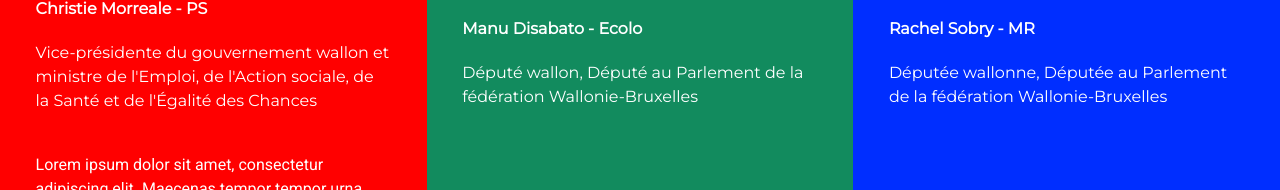
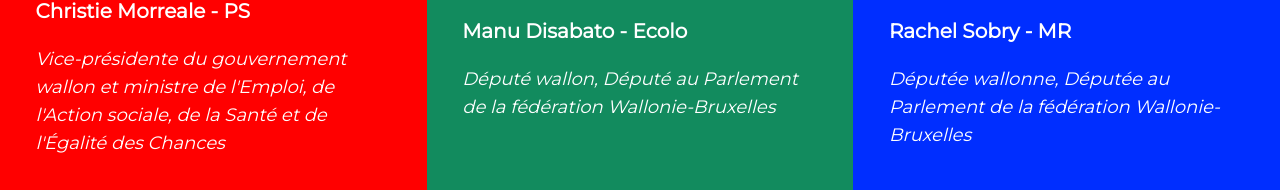
Before and after one commit to anthow/tableronde-interfede, a Gatsby site: page / in a window 1280 px wide. Shown: the part 2191-2381 px from the top of the page. Built offline with nearby package versions, Linux system fonts and the light colour scheme; Gatsby itself is replaced by a stand-in of ours; a script that the page names is missing.

Commit message:
Update intervenants.js

```diff
--- a/src/components/intervenants.js
+++ b/src/components/intervenants.js
@@ -14,8 +14,8 @@
             </div>
             <div className="gap-10 my-5 flex flex-col w-10/12 m-auto gap-10 items-center">
                 <div className="flex flex-col gap-5">
-                    <h3 className="text font-bold">Christie Morreale - PS</h3>
-                    <h4> Vice-présidente du gouvernement wallon et ministre de l'Emploi, de l'Action sociale, de la Santé et de l'Égalité des Chances </h4>
+                    <h3 className=" text-xl font-bold">Christie Morreale - PS</h3>
+                    <h4 className="text-lg italic"> Vice-présidente du gouvernement wallon et ministre de l'Emploi, de l'Action sociale, de la Santé et de l'Égalité des Chances </h4>
                 </div>
                 <p>Lorem ipsum dolor sit amet, consectetur adipiscing elit. Maecenas tempor tempor urna eget vulputate. Maecenas consequat turpis sed nisi pretium, sed congue eros facilisis.
 
@@ -28,8 +28,8 @@
             </div>
             <div className="gap-10 my-5 flex flex-col w-10/12 m-auto gap-10 items-center">
                 <div className="flex flex-col gap-5">
-                    <h3 className="font-bold">Manu Disabato - Ecolo</h3>
-                    <h4> Député wallon, Député au Parlement de la fédération Wallonie-Bruxelles </h4><br/>
+                    <h3 className=" text-xl font-bold">Manu Disabato - Ecolo</h3>
+                    <h4 className="text-lg italic"> Député wallon, Député au Parlement de la fédération Wallonie-Bruxelles </h4><br/>
 
                 </div>
                 <p>Lorem ipsum dolor sit amet, consectetur adipiscing elit. Maecenas tempor tempor urna eget vulputate. Maecenas consequat turpis sed nisi pretium, sed congue eros facilisis.
@@ -44,8 +44,8 @@
             </div>
             <div className="gap-10 my-5 flex flex-col w-10/12 m-auto gap-10 items-center">
                 <div className="flex flex-col gap-5">
-                    <h3 className="font-bold">Rachel Sobry - MR</h3>
-                    <h4> Députée wallonne, Députée au Parlement de la fédération Wallonie-Bruxelles </h4><br/>
+                    <h3 className="font-bold text-xl">Rachel Sobry - MR</h3>
+                    <h4 className="text-lg italic"> Députée wallonne, Députée au Parlement de la fédération Wallonie-Bruxelles </h4><br/>
 
                 </div>
                 <p>Lorem ipsum dolor sit amet, consectetur adipiscing elit. Maecenas tempor tempor urna eget vulputate. Maecenas consequat turpis sed nisi pretium, sed congue eros facilisis.
```
